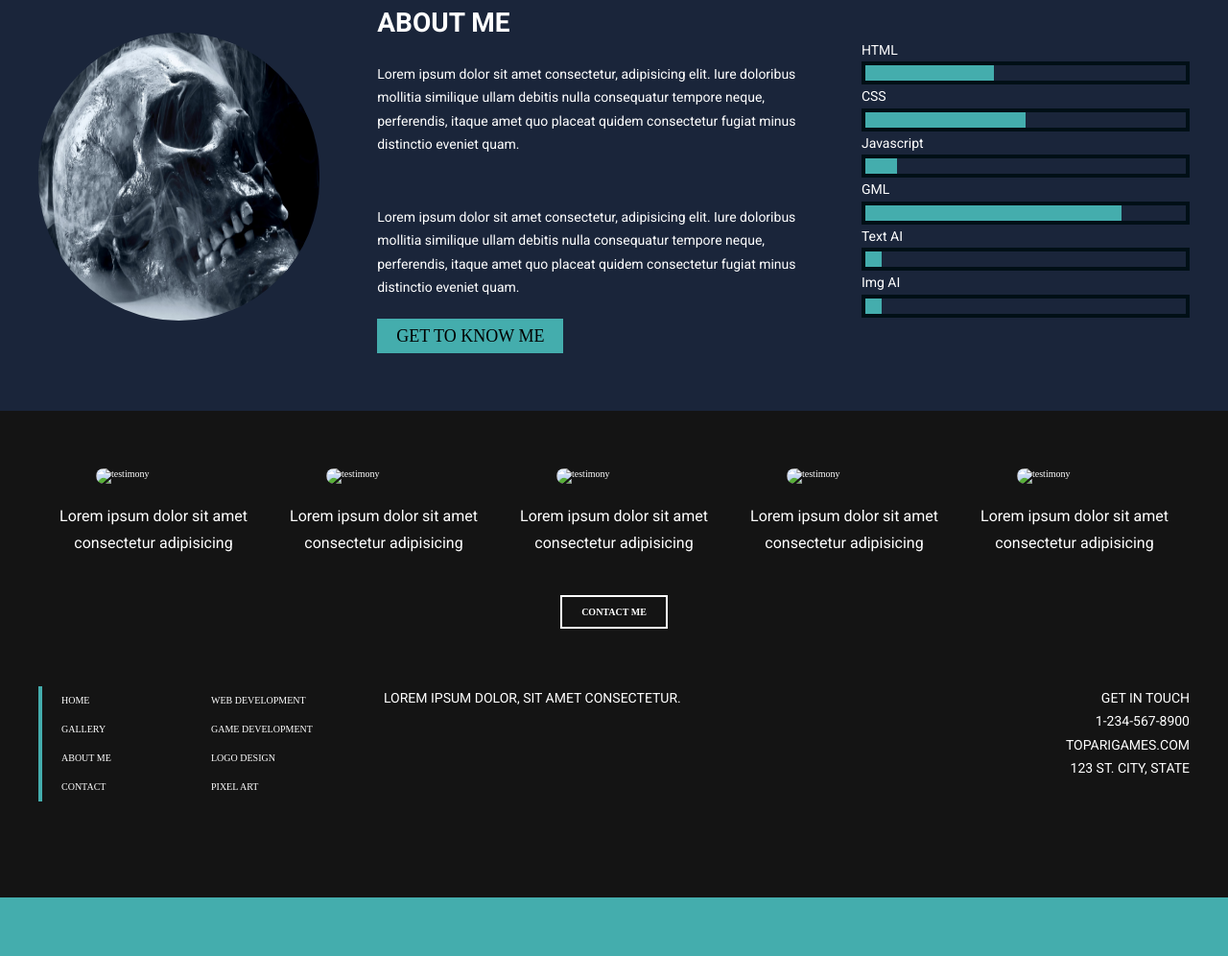
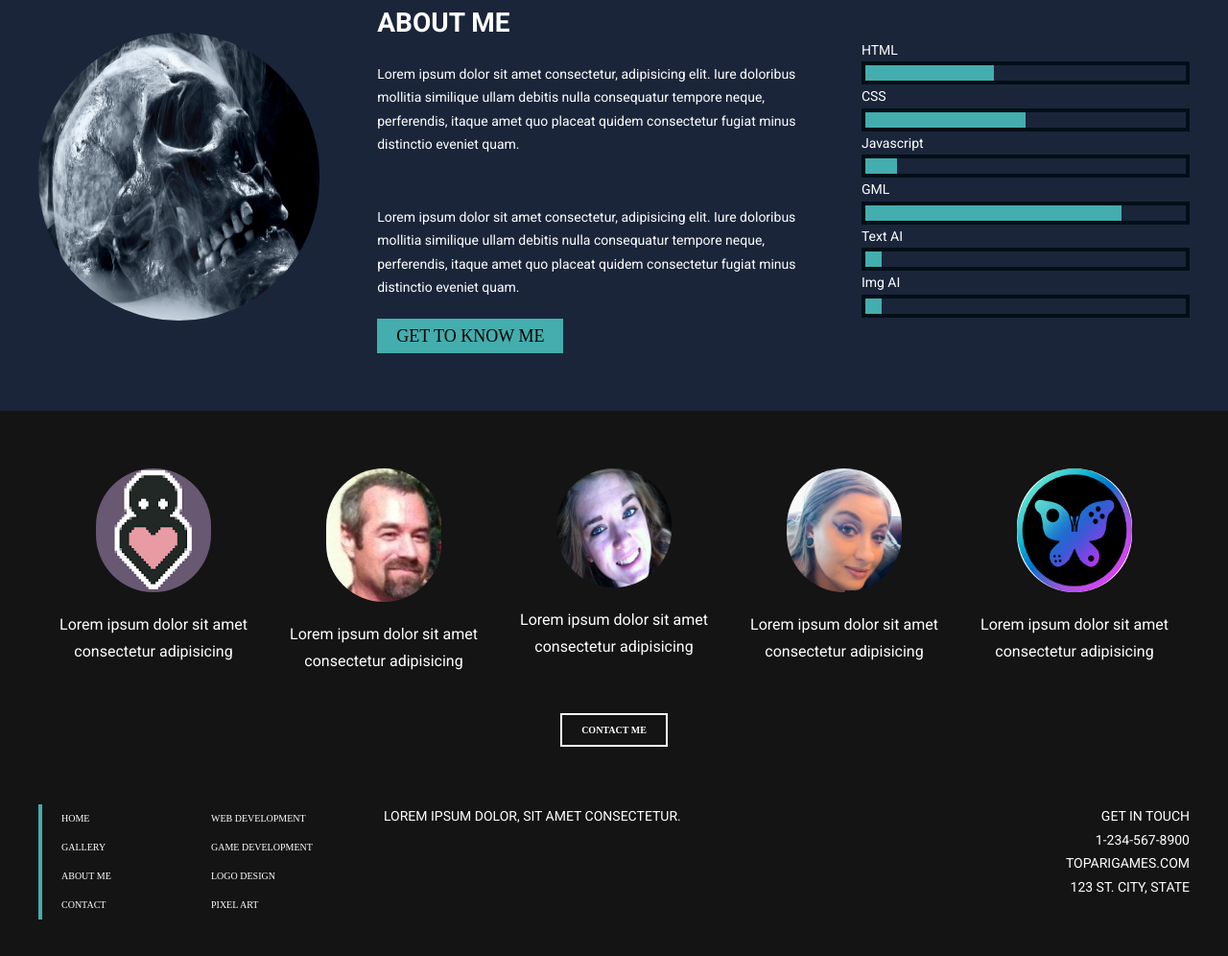
Before and after one commit to SiteCrafters/MyProject, a plain HTML site: page index.html in a window 1280 px wide. Shown: the part 1256-2252 px from the top of the page at 96% size. Before the commit the page ends 2191 px from the top, so only its background shows below. Drawn offline with Linux system fonts and the light colour scheme; files whose address does not match are found by name.

Commit message:
Update index.html

```diff
--- a/index.html
+++ b/index.html
@@ -33,7 +33,7 @@
 <!-- HEADER SECTION -->
 		<header class="header-main">
 			<div class="header-main-logo">
-				<img src="IMG/logo.png" alt="brand logo" />
+				<img src="logo.png" alt="brand logo" />
 				<nav class="header-main-nav">
 					<ul>
 						<li><a href="index.html">HOME</a></li>
@@ -161,23 +161,23 @@
 		<footer class="footer-main">
 			<div class="wrapper-main footer-main-flex">
 			<div class="footer-testimony">
-				<img src="IMG/PORTRAITS/one.jpg" alt="testimony" />
+				<img src="PORTRAITS/one.jpg" alt="testimony" />
 				<p>Lorem ipsum dolor sit amet consectetur adipisicing</p>
 			</div>
 			<div class="footer-testimony">
-				<img src="IMG/PORTRAITS/two.jpg" alt="testimony" />
+				<img src="PORTRAITS/two.jpg" alt="testimony" />
 				<p>Lorem ipsum dolor sit amet consectetur adipisicing</p>
 			</div>
 			<div class="footer-testimony">
-				<img src="IMG/PORTRAITS/three.jpg" alt="testimony" />
+				<img src="PORTRAITS/three.jpg" alt="testimony" />
 				<p>Lorem ipsum dolor sit amet consectetur adipisicing</p>
 			</div>
 			<div class="footer-testimony">
-				<img src="IMG/PORTRAITS/four.jpg" alt="testimony" />
+				<img src="PORTRAITS/four.jpg" alt="testimony" />
 				<p>Lorem ipsum dolor sit amet consectetur adipisicing</p>
 			</div>
 			<div class="footer-testimony">
-				<img src="IMG/PORTRAITS/five.jpg" alt="testimony" />
+				<img src="PORTRAITS/five.jpg" alt="testimony" />
 				<p>Lorem ipsum dolor sit amet consectetur adipisicing</p>
 			</div>
 
```
